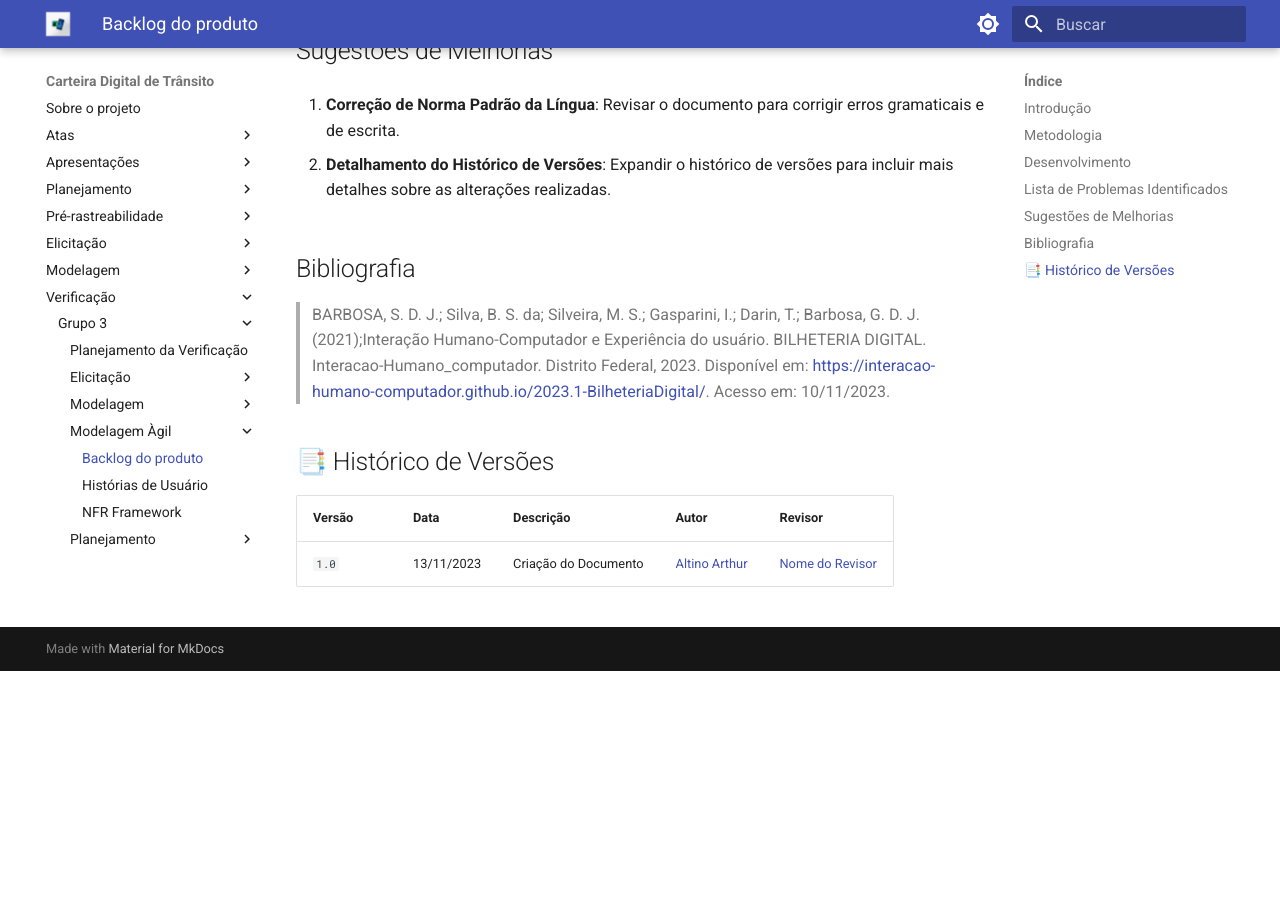
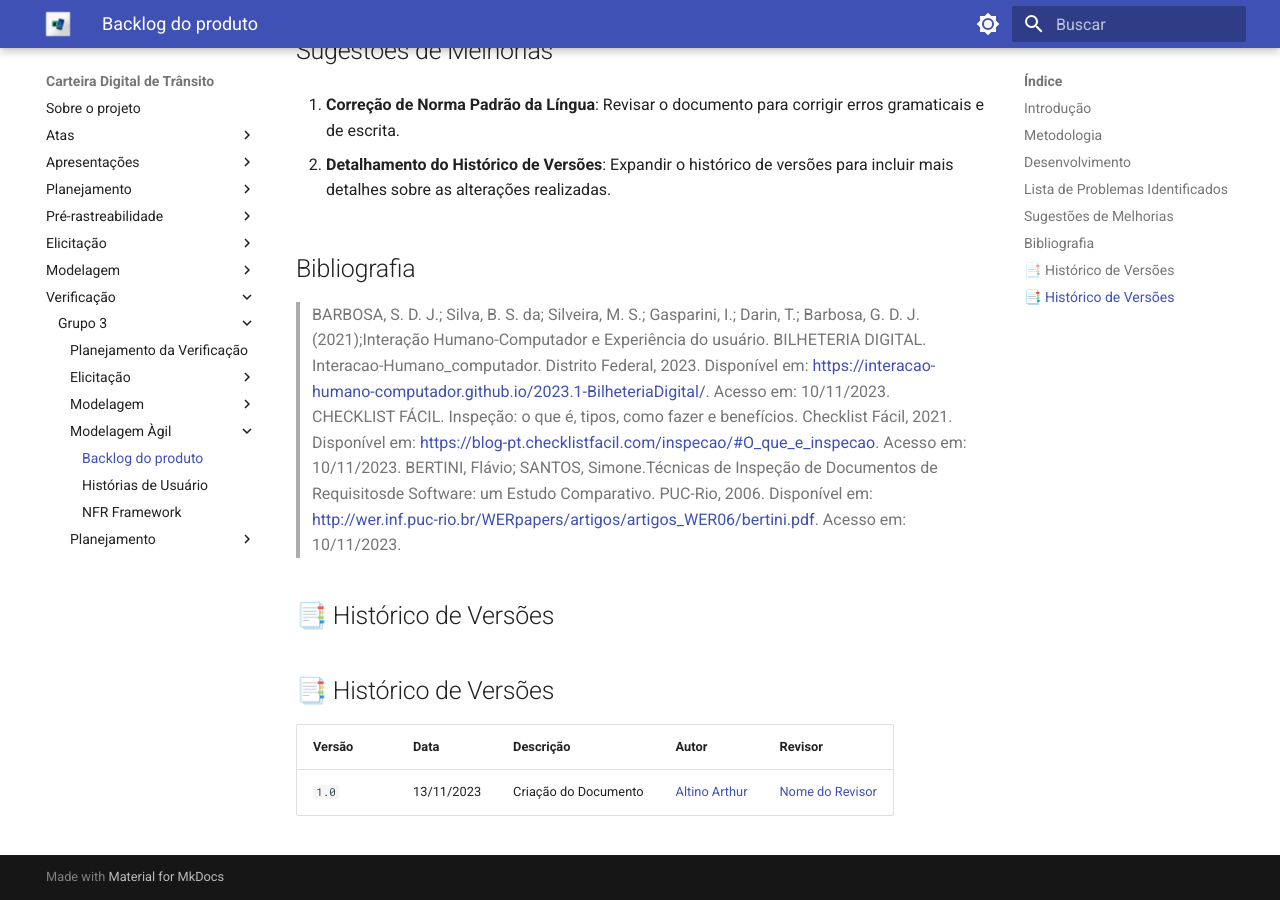
Before and after one commit to Requisitos-de-Software/2023.2-Carteira_Digital_de_Transito, an MkDocs documentation site: the page built from docs/verificacao/grupo3/backlog.md, in a window 1280 px wide and 900 px high, scrolled down 1897 px. Built offline with MkDocs 1.6.1 and Material for MkDocs 9.7.7, drawn with Linux system fonts in a browser that asks for light colours; before the commit the page ends 2568 px from its top, so only the background shows below that.

Commit message:
Update backlog.md

```diff
--- a/docs/verificacao/grupo3/backlog.md
+++ b/docs/verificacao/grupo3/backlog.md
@@ -76,6 +76,10 @@ Fonte: [Altino Arthur](https://github.com/arthurrochamoreira)
 
 > BARBOSA, S. D. J.; Silva, B. S. da; Silveira, M. S.; Gasparini, I.; Darin, T.; Barbosa, G. D. J. (2021);Interação Humano-Computador e Experiência do usuário.
 > BILHETERIA DIGITAL. Interacao-Humano_computador. Distrito Federal, 2023. Disponível em: <https://interacao-humano-computador.github.io/2023.1-BilheteriaDigital/>. Acesso em: 10/11/2023.<br>
+> CHECKLIST FÁCIL. Inspeção: o que é, tipos, como fazer e benefícios. Checklist Fácil, 2021. Disponível em: <https://blog-pt.checklistfacil.com/inspecao/#O_que_e_inspecao>. Acesso em: 10/11/2023.
+> BERTINI, Flávio; SANTOS, Simone.Técnicas de Inspeção de Documentos de Requisitosde Software: um Estudo Comparativo. PUC-Rio, 2006. Disponível em: <http://wer.inf.puc-rio.br/WERpapers/artigos/artigos_WER06/bertini.pdf>. Acesso em: 10/11/2023.
+
+## 📑 Histórico de Versões
 
 ## 📑 Histórico de Versões
 
```
